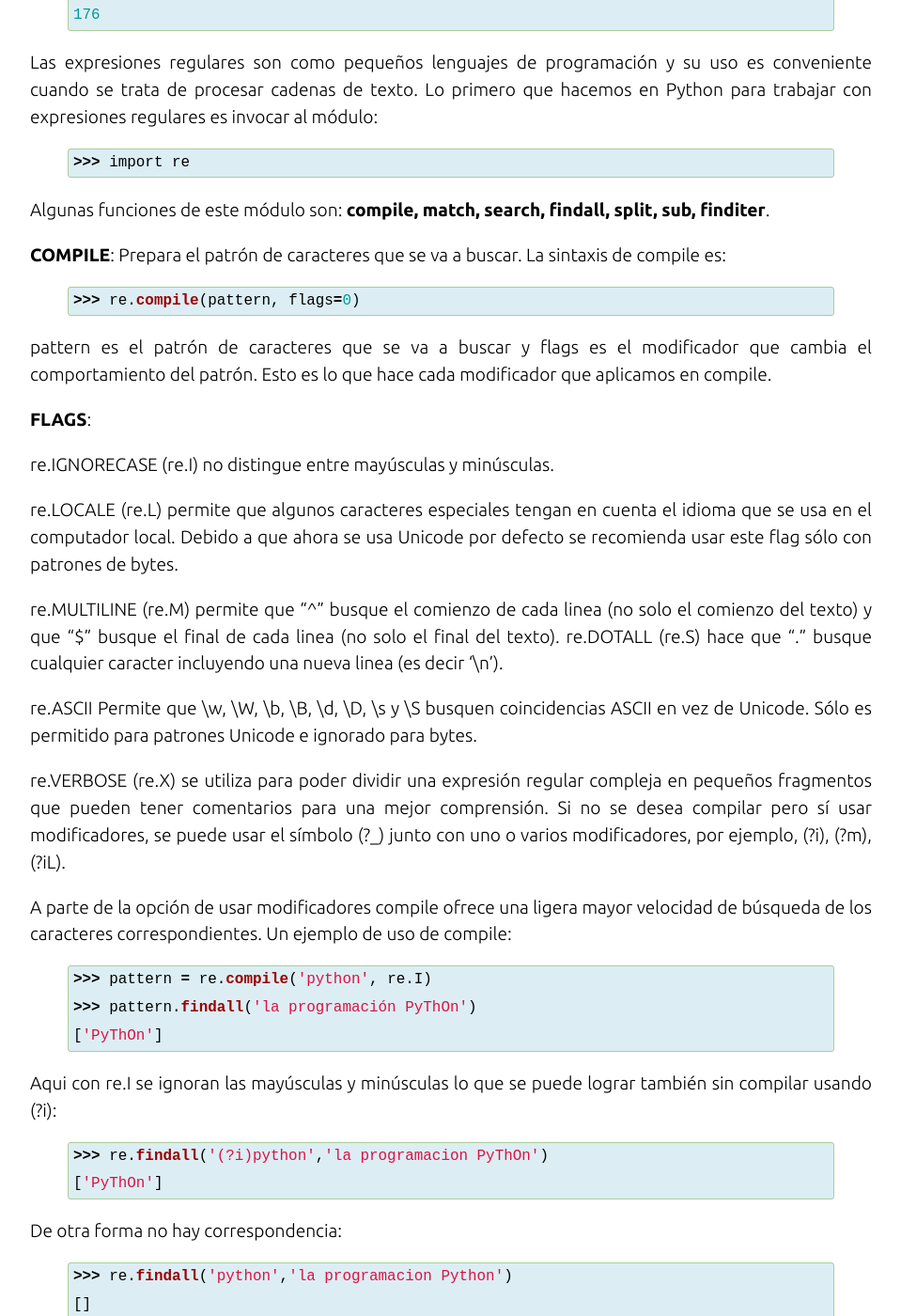
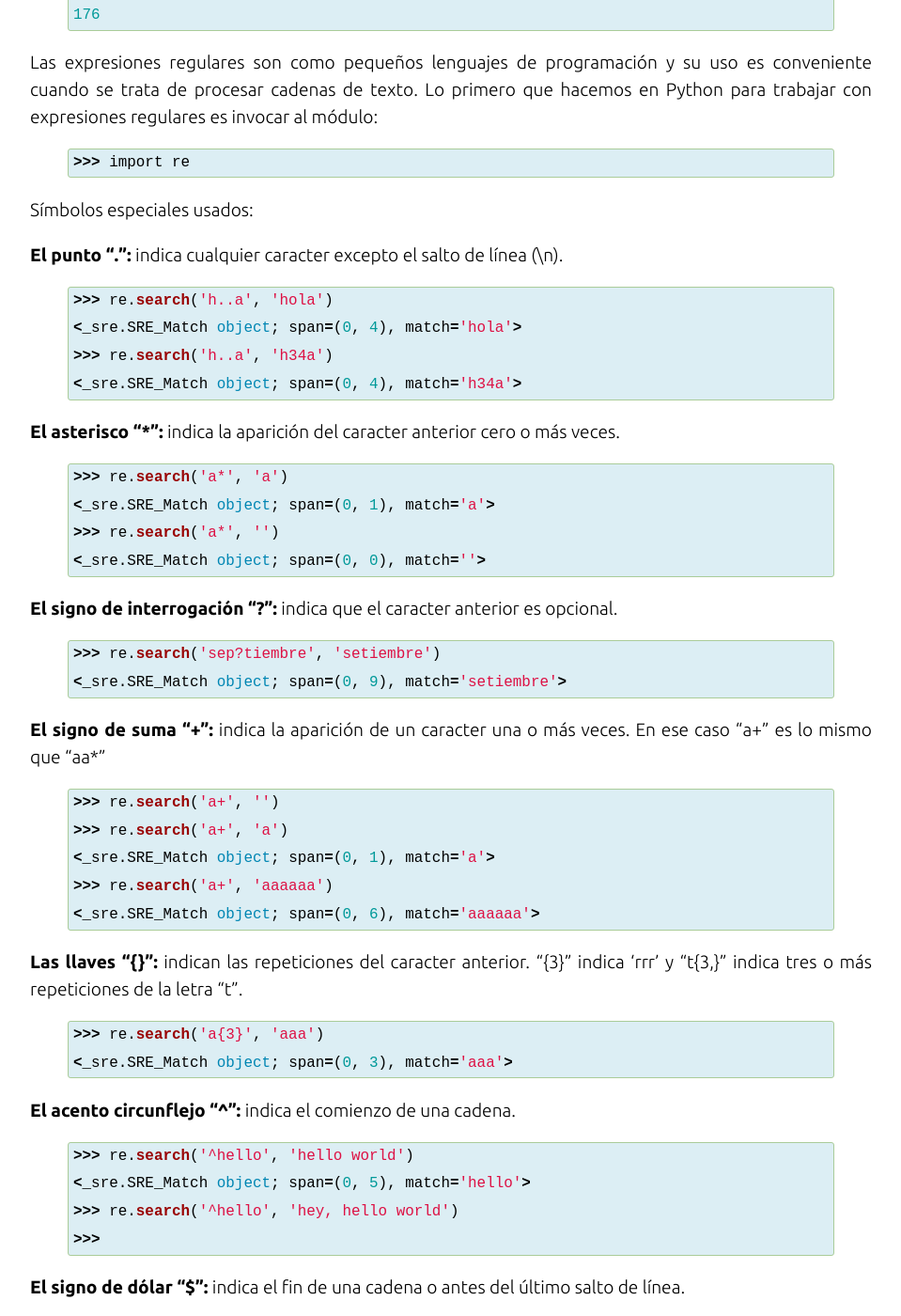
Before and after one commit to carniceriavillon/piensapython, a Jekyll site: the page built from _posts/python/2016-06-27-expresiones-regulares-python.md, in a window 1280 px wide and 1400 px high, scrolled down 376 px. Shown: the whole window at 94% size, without its empty margins (160-1119 px from the left). Built offline with Jekyll 4.4.1, drawn with Linux system fonts in a browser that asks for light colours; some of the changed text lies outside the part shown.

Commit message:
improve topic about regex

```diff
--- a/_posts/python/2016-06-27-expresiones-regulares-python.md
+++ b/_posts/python/2016-06-27-expresiones-regulares-python.md
@@ -27,7 +27,105 @@
 >>> import re
 {% endhighlight %}
 
+Símbolos especiales usados:
+
+**El punto ".":** indica cualquier caracter excepto el salto de línea (\n).
+{% highlight python %}
+>>> re.search('h..a', 'hola')
+<_sre.SRE_Match object; span=(0, 4), match='hola'>
+>>> re.search('h..a', 'h34a')
+<_sre.SRE_Match object; span=(0, 4), match='h34a'>
+{% endhighlight %}
+**El asterisco "*":** indica la aparición del caracter anterior cero o más veces.
+{% highlight python %}
+>>> re.search('a*', 'a')
+<_sre.SRE_Match object; span=(0, 1), match='a'>
+>>> re.search('a*', '')
+<_sre.SRE_Match object; span=(0, 0), match=''>
+{% endhighlight %}
+**El signo de interrogación "?":** indica que el caracter anterior es opcional.
+{% highlight python %}
+>>> re.search('sep?tiembre', 'setiembre')
+<_sre.SRE_Match object; span=(0, 9), match='setiembre'>
+{% endhighlight %}
+**El signo de suma "+":** indica la aparición de un caracter una o más veces.
+En ese caso "a+" es lo mismo que "aa*"
+{% highlight python %}
+>>> re.search('a+', '')
+>>> re.search('a+', 'a')
+<_sre.SRE_Match object; span=(0, 1), match='a'>
+>>> re.search('a+', 'aaaaaa')
+<_sre.SRE_Match object; span=(0, 6), match='aaaaaa'>
+{% endhighlight %}
+**Las llaves "{}":** indican las repeticiones del caracter anterior.
+"{3}" indica 'rrr' y "t{3,}" indica tres o más repeticiones de la letra "t".
+{% highlight python %}
+>>> re.search('a{3}', 'aaa')
+<_sre.SRE_Match object; span=(0, 3), match='aaa'>
+{% endhighlight %}
+**El acento circunflejo "^":** indica el comienzo de una cadena.
+{% highlight python %}
+>>> re.search('^hello', 'hello world')
+<_sre.SRE_Match object; span=(0, 5), match='hello'>
+>>> re.search('^hello', 'hey, hello world')
+>>>
+{% endhighlight %}
+**El signo de dólar "$":** indica el fin de una cadena o antes del último salto de línea.
+{% highlight python %}
+>>> re.search('world$', 'hello world')
+<_sre.SRE_Match object; span=(6, 11), match='world'>
+>>> re.search('world$', 'hello world there')
+>>>
+{% endhighlight %}
+**Los corchetes "[]":** agrupan caracteres o rangos de caracteres.
+{% highlight python %}
+>>> re.search('[0-9]{4}', 'hello world 2017')
+<_sre.SRE_Match object; span=(12, 16), match='2017'>
+{% endhighlight %}
+**Los paréntesis "()":** sirven para agrupar expresiones y capturan los índices inicial y final del texto coincidente.
+{% highlight python %}
+>>> resultado = re.search('([a-z]+) ([0-9]{4})', 'world 2017')
+>>> resultado.group()
+'world 2017'
+>>> resultado.group(1)
+'world'
+>>> resultado.group(2)
+'2017'
+>>> resultado.groups()
+('world', '2017')
+{% endhighlight %}
 Algunas funciones de este módulo son: **compile, match, search, findall, split, sub, finditer**.
+
+**FLAGS**:
+los "modos" modifican el comportamiento de la búsqueda. Se pueden combinar usando el operador bit a bit **OR**,
+es decir, la barra vertical:
+{% highlight python %}re.search('\d+', '2017', re.I | re.A){% endhighlight %}
+
+re.IGNORECASE (re.I) permite la no distinción entre mayúsculas y minúsculas.
+
+re.LOCALE (re.L) permite que algunos caracteres especiales tengan en cuenta el idioma que se usa en el
+ computador local. Debido a que ahora se usa Unicode por defecto se recomienda usar este flag sólo con patrones de bytes.
+
+re.MULTILINE (re.M) permite que "^" busque el comienzo de cada linea (no solo el comienzo del texto) y que
+"$" busque el final de cada linea (no solo el final del texto).
+
+re.DOTALL (re.S) hace que "." busque cualquier caracter incluyendo una nueva linea (es decir cuando aparece el
+salto de línea '\n').
+{% highlight python %}
+>>> texto = "hola mundo\nhello world"
+>>> re.search('.+', texto)
+<_sre.SRE_Match object; span=(0, 10), match='hola mundo'>
+>>> re.search('.+', texto, re.DOTALL)
+<_sre.SRE_Match object; span=(0, 22), match='hola mundo\nhello world'>
+{% endhighlight %}
+re.ASCII (re.A)
+Permite que  \w, \W, \b, \B, \d, \D, \s y \S busquen coincidencias ASCII en vez de Unicode.
+Sólo es permitido para patrones Unicode e ignorado para bytes.
+
+re.VERBOSE (re.X) se utiliza para poder dividir una expresión regular compleja en pequeños fragmentos que pueden
+tener comentarios para una mejor comprensión.
+Si no se desea compilar pero sí usar modificadores, se puede usar el símbolo (?\_) junto con uno o
+varios modificadores, por ejemplo, (?i), (?m), (?iL).
 
 **COMPILE**:
 Prepara el patrón de caracteres que se va a buscar. La sintaxis de compile es:
@@ -35,26 +133,9 @@
 {% highlight python %}
 >>> re.compile(pattern, flags=0)
 {% endhighlight %}
-pattern es el patrón de caracteres que se va a buscar y flags es el modificador que cambia el comportamiento del patrón. Esto es lo que hace cada modificador que aplicamos en compile.
-
-**FLAGS**:
-
-re.IGNORECASE (re.I) no distingue entre mayúsculas y minúsculas.
-
-re.LOCALE (re.L) permite que algunos caracteres especiales tengan en cuenta el idioma que se usa en el
- computador local. Debido a que ahora se usa Unicode por defecto se recomienda usar este flag sólo con patrones de bytes.
-
-re.MULTILINE (re.M) permite que "^" busque el comienzo de cada linea (no solo el comienzo del texto) y que "$" busque el final de cada linea (no solo el final del texto).
-re.DOTALL (re.S) hace que "." busque cualquier caracter incluyendo una nueva linea (es decir '\n').
-
-re.ASCII
-Permite que  \w, \W, \b, \B, \d, \D, \s y \S busquen coincidencias ASCII en vez de Unicode.
-Sólo es permitido para patrones Unicode e ignorado para bytes.
-
-re.VERBOSE (re.X) se utiliza para poder dividir una expresión regular compleja en pequeños fragmentos que pueden tener comentarios para una mejor comprensión.
-Si no se desea compilar pero sí usar modificadores, se puede usar el símbolo (?\_) junto con uno o varios modificadores, por ejemplo, (?i), (?m), (?iL).
-
-A parte de la opción de usar modificadores compile ofrece una ligera mayor velocidad de búsqueda de los caracteres correspondientes. Un ejemplo de uso de compile:
+"pattern" es el patrón de caracteres que se va a buscar. A parte de la opción de usar modificadores
+"compile" ofrece una ligera mayor velocidad de búsqueda de los caracteres correspondientes.
+Un ejemplo de uso de compile:
 
 {% highlight python %}
 >>> pattern = re.compile('python', re.I)
```
Also changed, not shown: other parts of _posts/python/2016-06-27-expresiones-regulares-python.md (+1 -1 lines), 1 other file.
